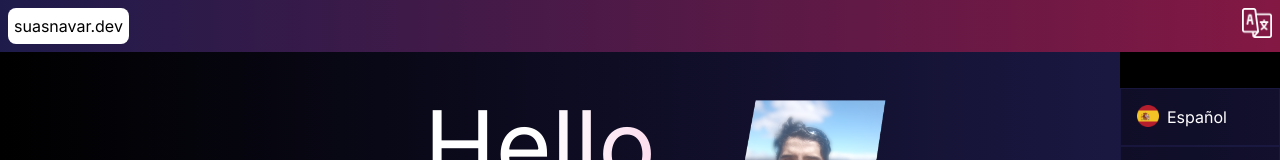
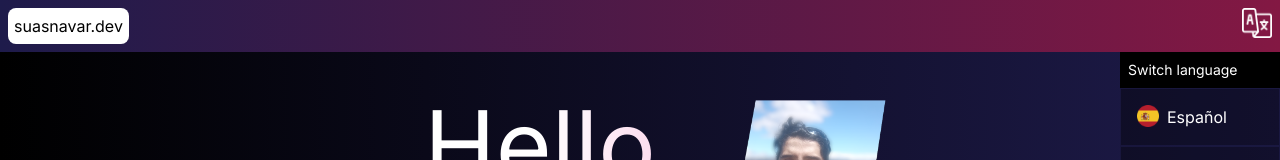
Before and after one commit to martinsuasnavar/portfolio, a Next.js app: page /en in a window 1280 px wide. Both pictures are taken after a click on the button 1257 px from the left and 23 px from the top of the page. Shown: the top 160 px of the page. Built offline with nearby package versions, Linux system fonts and the light colour scheme.

Commit message:
Update nav-bar.tsx

```diff
--- a/src/app/components/nav-bar.tsx
+++ b/src/app/components/nav-bar.tsx
@@ -57,7 +57,7 @@ export default function NavBar({switchLanguage} : Internalization) {
     ];
 
     const subMenuArray = [
-        <section key="switch" className="bg-black p-2 text-sm">{switchLanguage}</section>,
+        <section key="switch" className="text-white bg-black p-2 text-sm">{switchLanguage}</section>,
 
         <SubMenuButton key={options[1].code} onClick={() => setOption(options[1])}>
             <span className="flex justify-left ">
```
